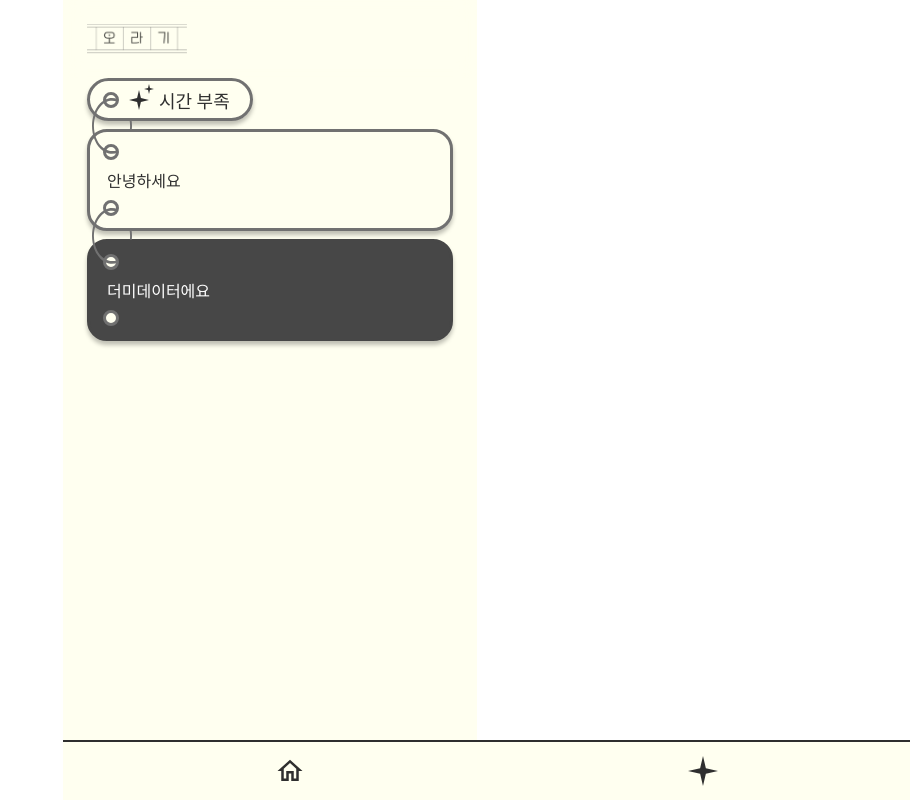
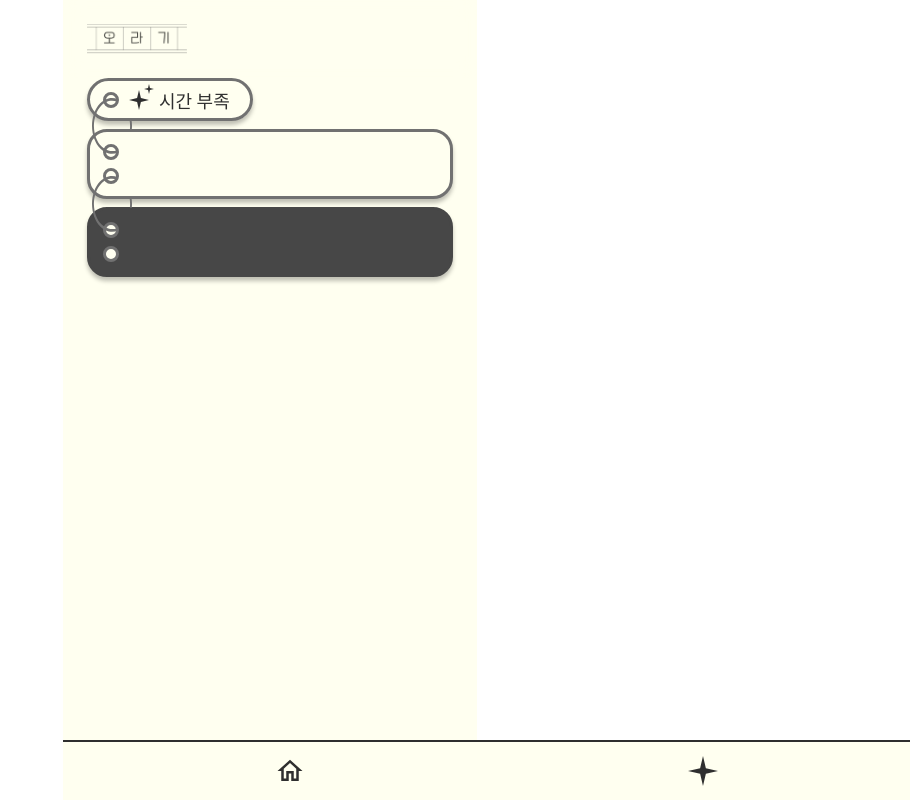
Before and after one commit to crown-3/gdsc-2023-hackathon, a React (Vite) app: page /feed in a window 1280 px wide. Shown: the whole page, without its empty margins (370-1280 px from the left). Built offline with nearby package versions, Linux system fonts and the light colour scheme; a web font is replaced by a local one.

Commit message:
fix(specific): refactor props

```diff
--- a/src/App.tsx
+++ b/src/App.tsx
@@ -28,6 +28,7 @@ export default function App() {
             <Route path="/signup" element={<SignUp />}></Route>
             <Route path="/specific" element={<Specific />}></Route>
             <Route path="/feed" element={<Feed />}></Route>
+            <Route path="/specific/:postId" element={<Specific/>}></Route>
           </Routes>
         </BrowserRouter>
       </ThemeProvider>
--- a/src/component/Thread/ThreadListSpecific.tsx
+++ b/src/component/Thread/ThreadListSpecific.tsx
@@ -8,21 +8,29 @@ const Wrap = styled.div`
 `;
 
 interface ThreadListProps {
-    content : string[];
+    contents : Post[];
 }
 
-export default function ThreadListSpecific({content}:ThreadListProps) {
+export type Post = {
+  postId: number;
+  postContent: string;
+}
+
+export default function ThreadListSpecific({contents}:ThreadListProps) {
     return (
         <Wrap>
             <ThreadStart />
-            {content.map((element, index)=>{
-	            return (
-                    <>
-                        <ThreadRingConnection />
-                        <ThreadContent key={index} content={element} />
-                    </>
-                );})
+            {contents.map(c=>
+                    <ThreadCard content={c.postContent} key={c.postId} />
+                )
             }
         </Wrap>
     );
 }
+
+interface ThreadCardProps {
+  content: string;
+}
+const ThreadCard = ({content}: ThreadCardProps) => <>
+  <ThreadRingConnection />
+  <ThreadContent content={content}/></>
--- a/src/view/Feed/Feed.tsx
+++ b/src/view/Feed/Feed.tsx
@@ -7,7 +7,7 @@ export default function Feed() {
   return (
     <Container>
       <TopbarLogo />
-      <ThreadListSpecific content={["안녕하세요","더미데이터에요"]}/>
+      <ThreadListSpecific contents={["안녕하세요","더미데이터에요"]}/>
       <div style={{ marginTop: "30px" }}></div>
       <Navigation page="feed" />
     </Container>
--- a/src/view/Specific/Specific.tsx
+++ b/src/view/Specific/Specific.tsx
@@ -2,15 +2,37 @@
 import Container from "../../component/Container";
 
 import {TopbarBackButton} from "../../component/Topbar";
-import ThreadListSpecific from "../../component/Thread/ThreadListSpecific.tsx";
+import ThreadListSpecific, {Post} from "../../component/Thread/ThreadListSpecific.tsx";
+import axiosInstance from "../../axiosSetting";
+import React, {useEffect} from "react";
+import axios from "axios";
+import {useParams} from "react-router-dom";
 
 export default function Specific(){
-    const dummyArray:string[] =["안녕하세요","더미데이터에요"];
+
+  const [linkedPost, setLinkedPost] = React.useState<Post[]>([]);
+  const { postId } = useParams();
+  async function fetchLinkedPosts() {
+    try {
+      const {data, status} = await axiosInstance.get(`/posts/${postId}`);
+      setLinkedPost(data.postLinked);
+    } catch (e) {
+      if (axios.isAxiosError(e)) {
+        return e.message;
+      } else {
+        return "An unexpected error occurred.";
+      }
+    }
+  }
+
+  useEffect(() => {
+    fetchLinkedPosts()
+  }, [])
+
     return (
         <Container>
             <TopbarBackButton title="2023.04.29. 첫 번째 스레드"/>
-            <ThreadListSpecific content={dummyArray}/>
-
+            <ThreadListSpecific contents={linkedPost}/>
         </Container>
     );
 }
```
